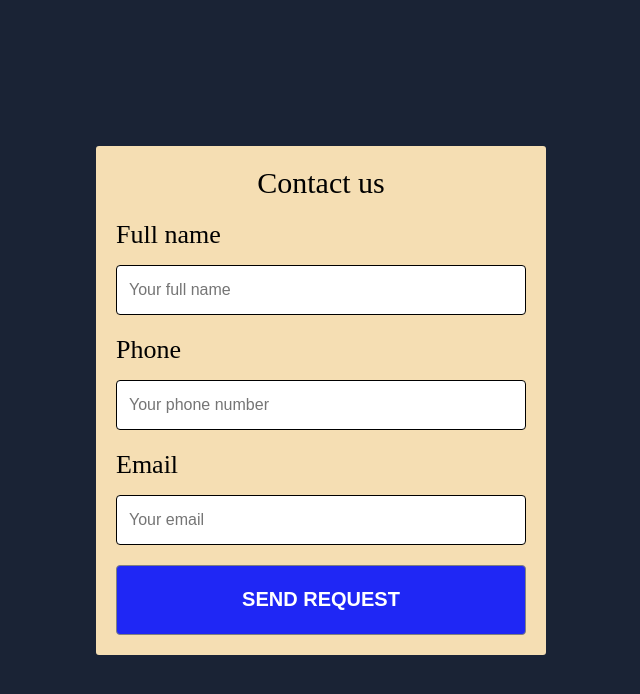
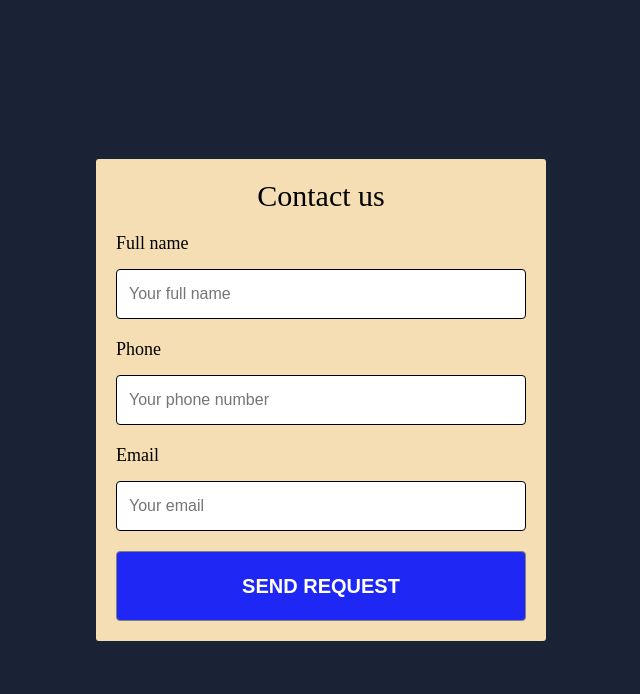
Before and after one commit to SergeiVS/react-app-typescript, a React (Create React App) app: page / in a window 1280 px wide. Shown: the top 694 px of the page, without its empty margins (319-959 px from the left). Built offline with nearby package versions, Linux system fonts and the light colour scheme.

Commit message:
input label resyle

```diff
--- a/src/components/Input/styles.ts
+++ b/src/components/Input/styles.ts
@@ -23,7 +23,7 @@ export const InputWrapper = styled("div")`
 `;
 
 export const InputLabel = styled("label")`
-  font-size: 26px;
+  font-size: 18px;
   font-weight: 400;
   color: black;
 `;
```
